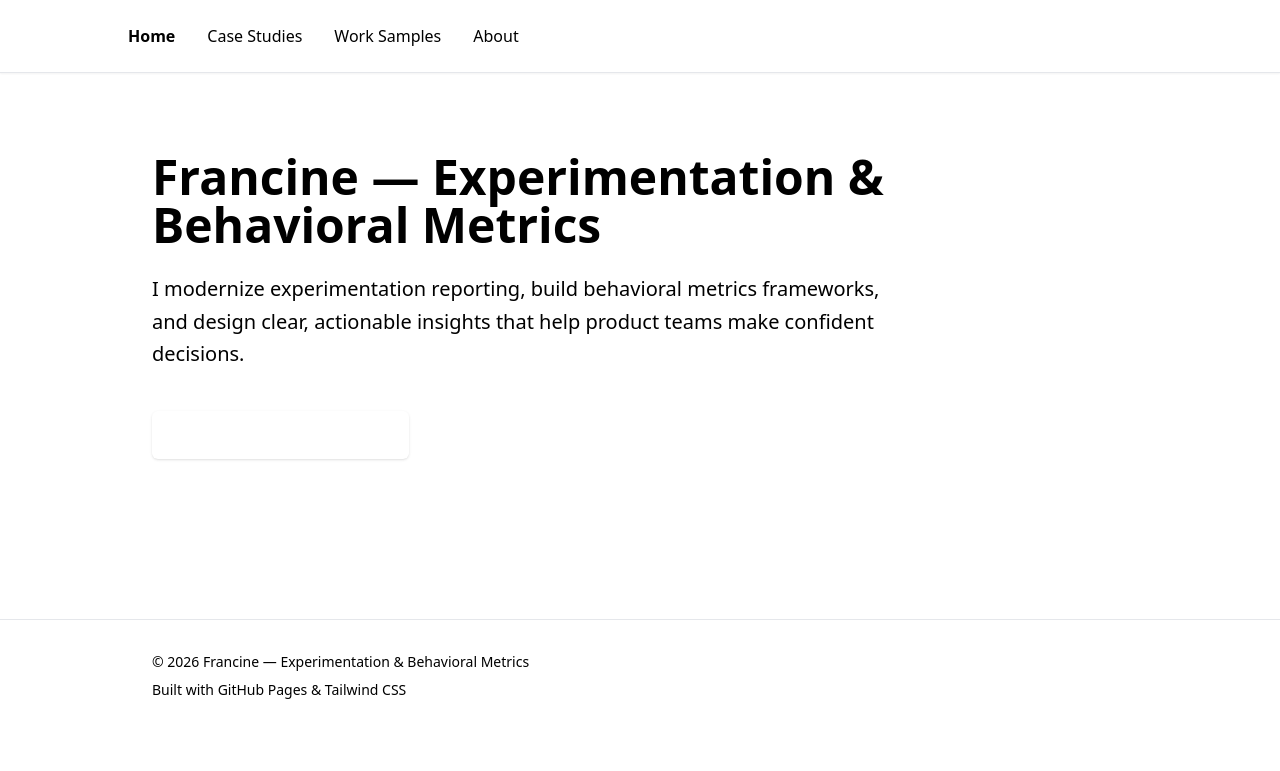
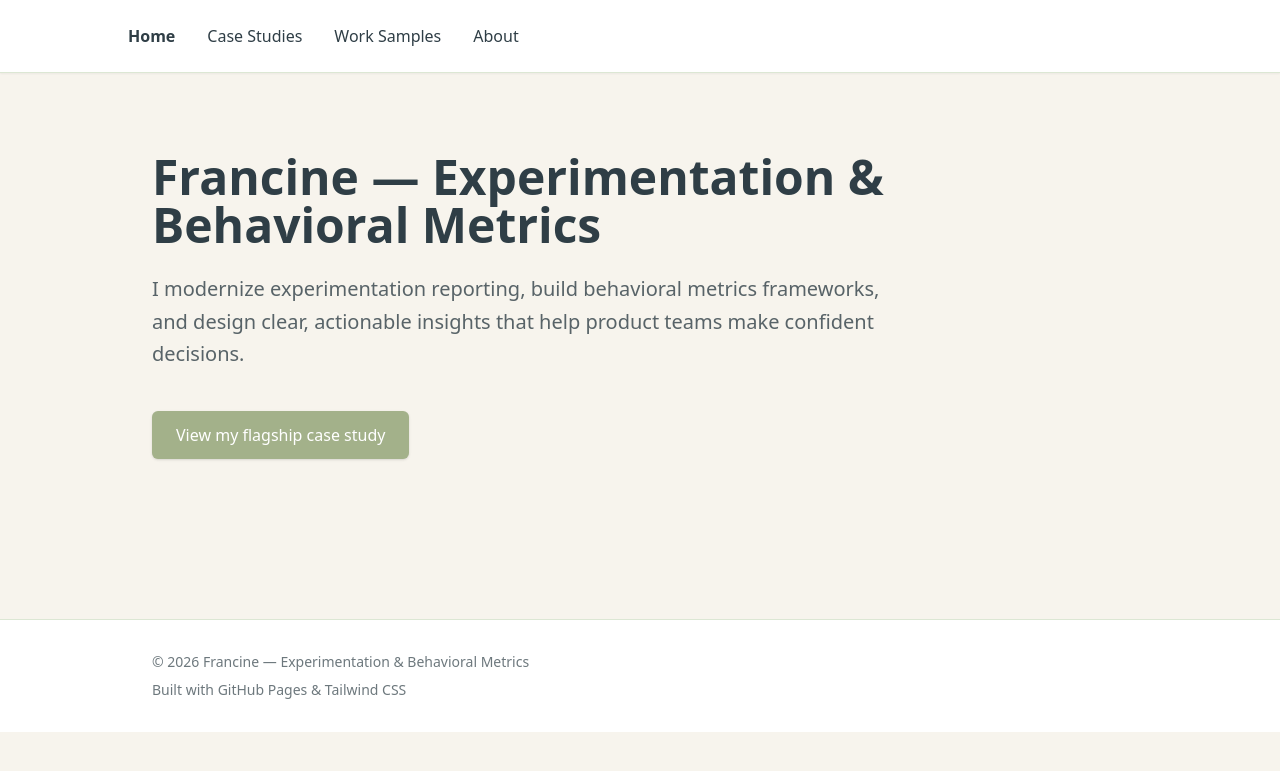
Before and after one commit to francine-i-stephens/francine-portfolio, a Jekyll site: the page index.html, which Jekyll copies as it is, in a window 1280 px wide. Shown: the top 771 px of the page. Built offline with Jekyll 4.4.1, drawn with Linux system fonts in a browser that asks for light colours; nearby versions of some CDN libraries.

Commit message:
Update index.html
update head for color palette

```diff
--- a/index.html
+++ b/index.html
@@ -3,18 +3,27 @@
 <head>
   <meta charset="UTF-8">
   <title>Francine Portfolio</title>
+
+  <!-- Tailwind CDN -->
   <script src="https://cdn.tailwindcss.com"></script>
 
-  <style>
-    /* Custom palette */
-    :root {
-      --sage: #A3B18A;
-      --sage-light: #DCE7D4;
-      --cream: #F7F4ED;
-      --charcoal: #2F3E46;
+  <!-- Extend Tailwind with your custom palette -->
+  <script>
+    tailwind.config = {
+      theme: {
+        extend: {
+          colors: {
+            sage: '#A3B18A',
+            'sage-light': '#DCE7D4',
+            cream: '#F7F4ED',
+            charcoal: '#2F3E46'
+          }
+        }
+      }
     }
-  </style>
+  </script>
 </head>
+
 
 <body class="bg-cream text-charcoal">
 
```
